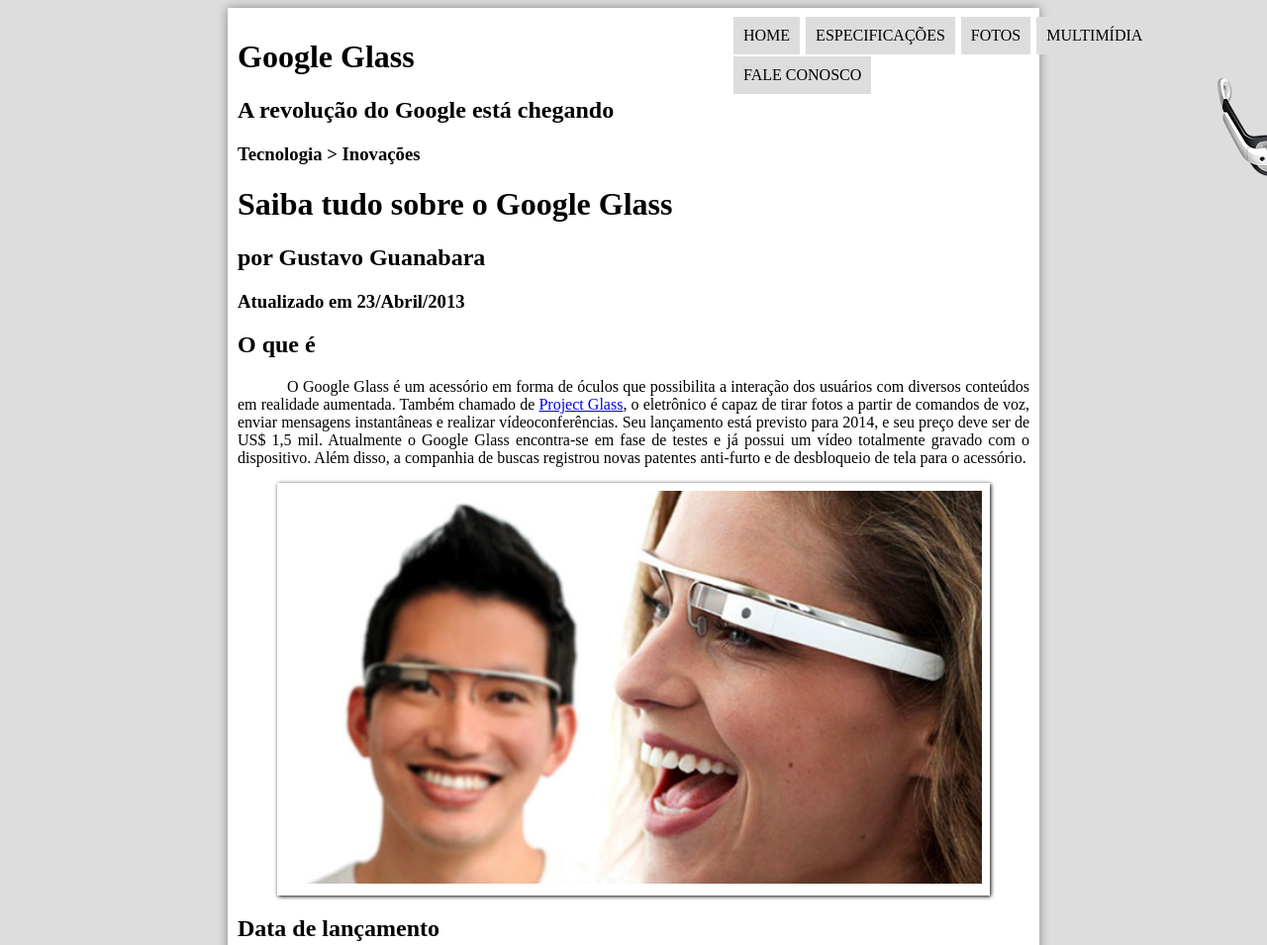
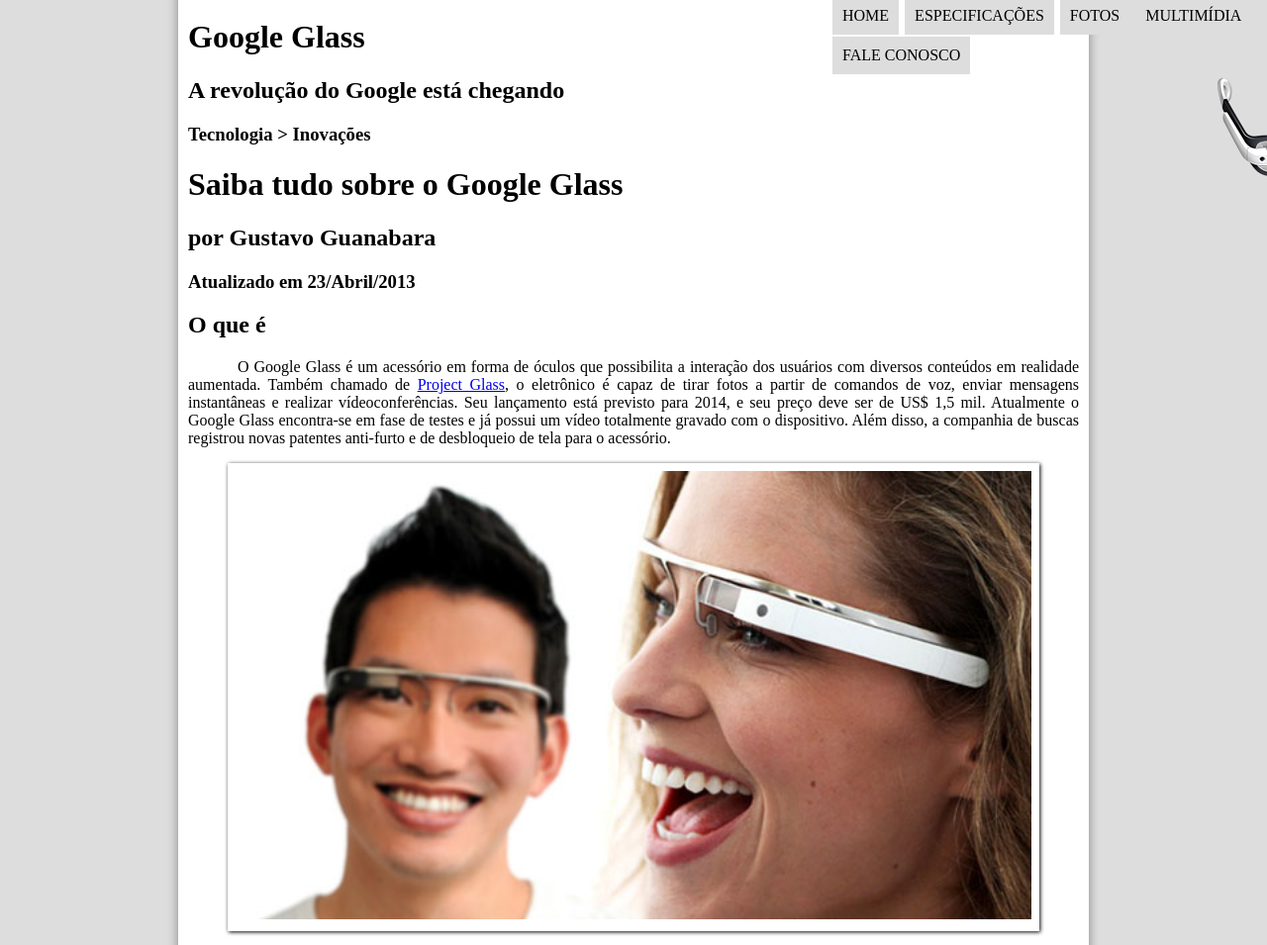
Before and after one commit to viniciusbonito/CeV-HTML5-CSS3-Javascript, a plain HTML site: page projeto-glass-hml5/index.html in a window 1280 px wide. Shown: the top 955 px of the page at 99% size. Drawn offline with Linux system fonts and the light colour scheme.

Commit message:
restaurações no alinhamento de interface

```diff
--- a/projeto-glass-hml5/_css/estilo.css
+++ b/projeto-glass-hml5/_css/estilo.css
@@ -7,8 +7,8 @@
 
 div#interface{
     background-color: #ffffff;
-    width: 800px;
-    margin: 0px auto 0px auto;
+    width: 900px;
+    margin: -20px auto 0px auto;
     box-shadow: 0px 0px 10px rgba(0, 0, 0, 0.4);
     padding: 10px;
 
@@ -70,8 +70,8 @@
     list-style: none;
     text-transform: uppercase;
     position: absolute;
-    top: 0px;
-    left: 700px;
+    top: -20px;
+    left: 800px;
 
 }
 
```
